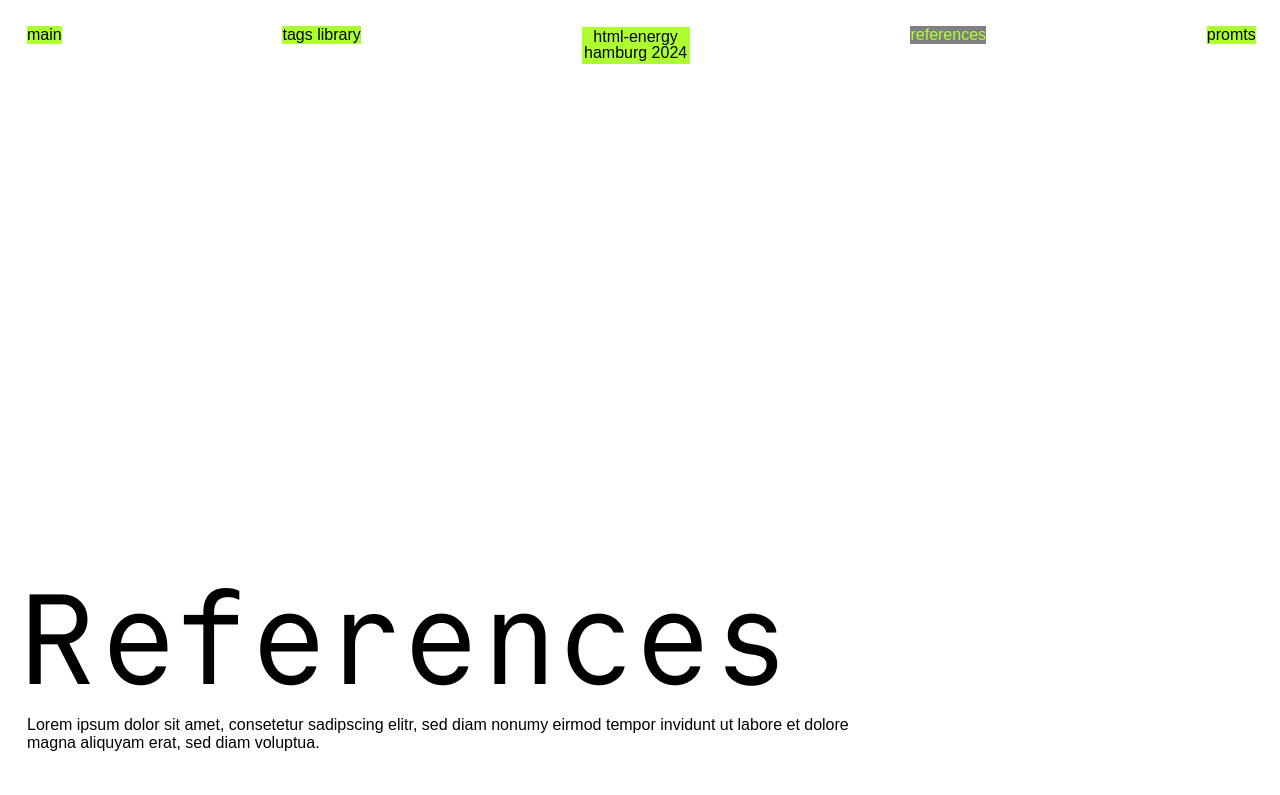
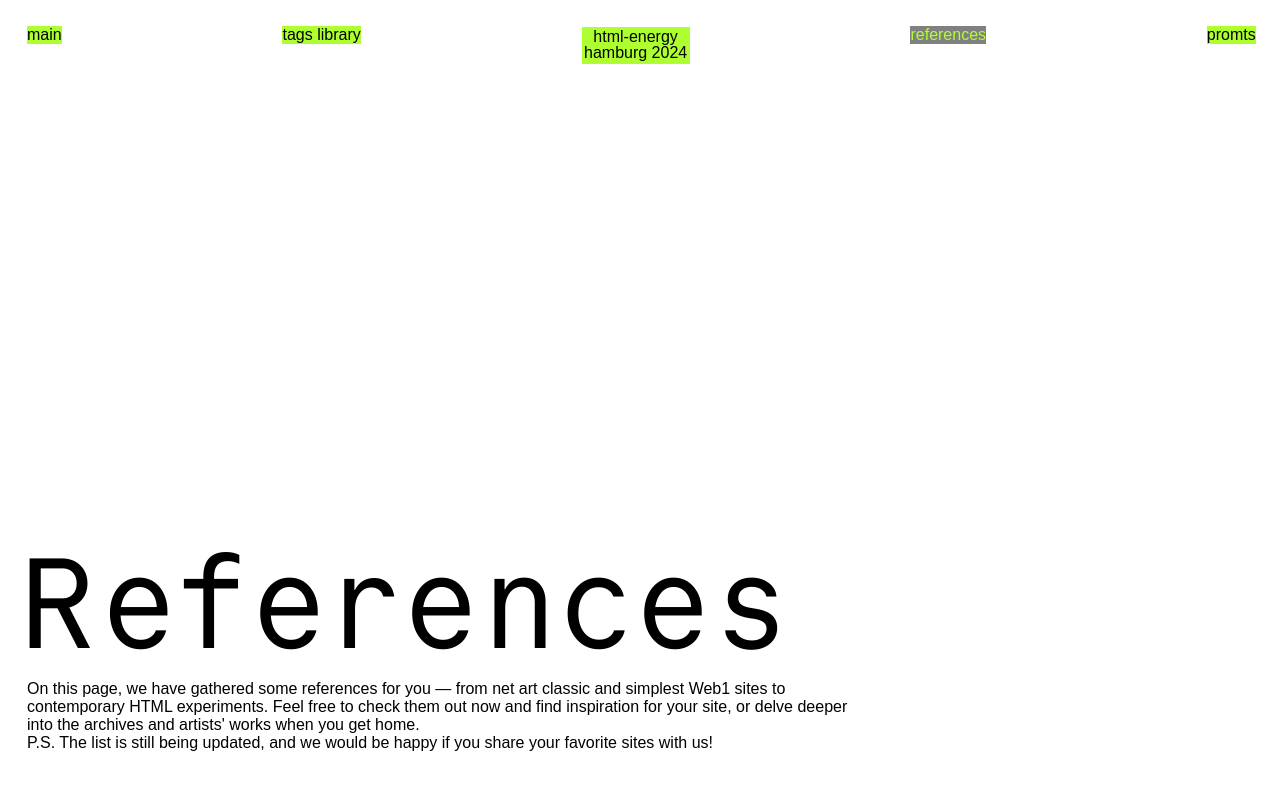
Before and after one commit to sonyanovichkova/html-energy-hh, a plain HTML site: page ref.html in a window 1280 px wide. Shown: the top 795 px of the page. Drawn offline with Linux system fonts and the light colour scheme; a script that the page names is missing; files whose address does not match are found by name; a web font is replaced by a local one.

Commit message:
Update ref.html

```diff
--- a/ref.html
+++ b/ref.html
@@ -17,7 +17,8 @@
 <div class="start">
     <h1>References</h1>
 <!-- <p class="text">Welcome to the HTML-Energy! Conference created <br>to deliberate the potential of HTML and have fun</p>     -->
-<p class="desc">Lorem ipsum dolor sit amet, consetetur sadipscing elitr, sed diam nonumy eirmod tempor invidunt ut labore et dolore magna aliquyam erat, sed diam voluptua.
+<p class="desc">On this page, we have gathered some references for you — from net art classic and simplest Web1 sites to contemporary HTML experiments. Feel free to check them out now and find inspiration for your site, or delve deeper into the archives and artists' works when you get home.
+ <br> P.S. The list is still being updated, and we would be happy if you share your favorite sites with us!
 </p>
 </div>
 
```
